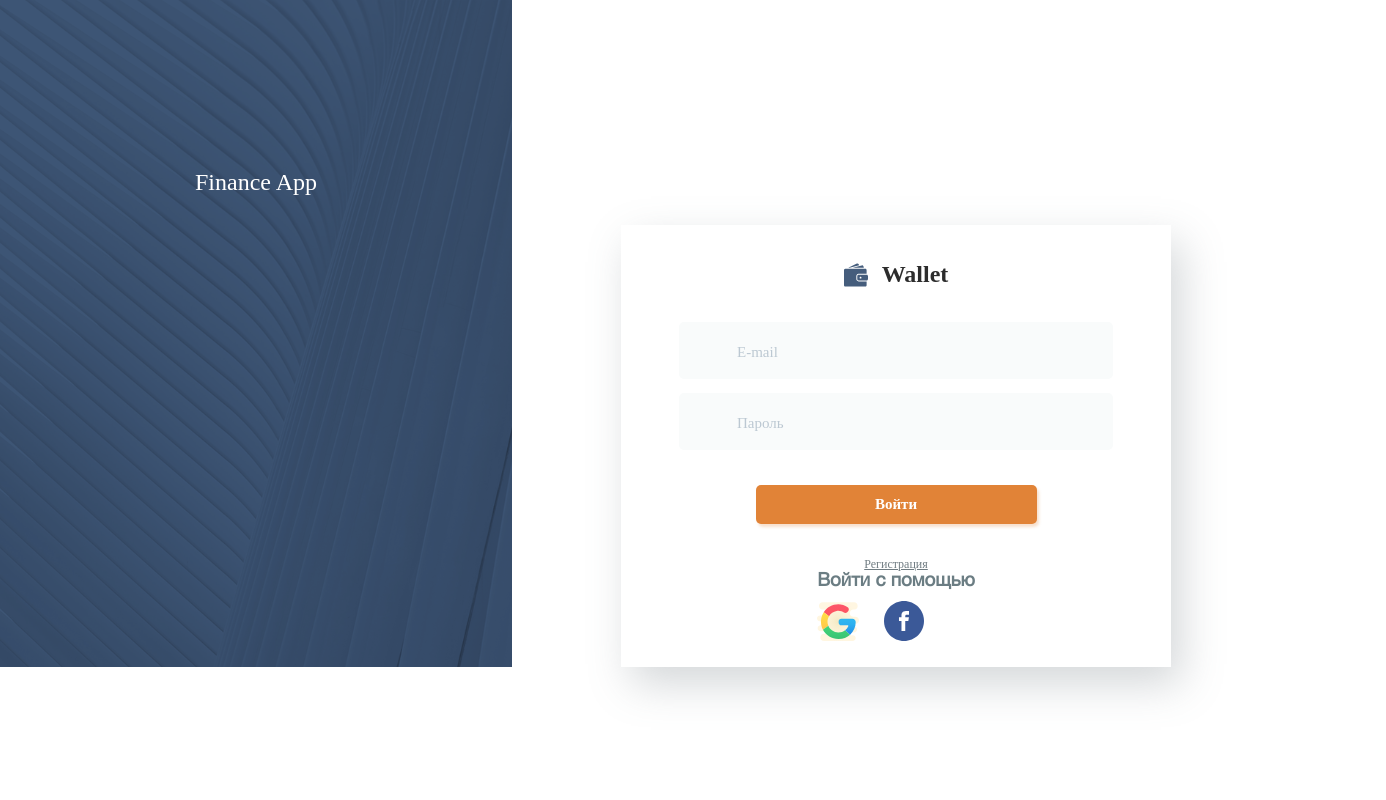
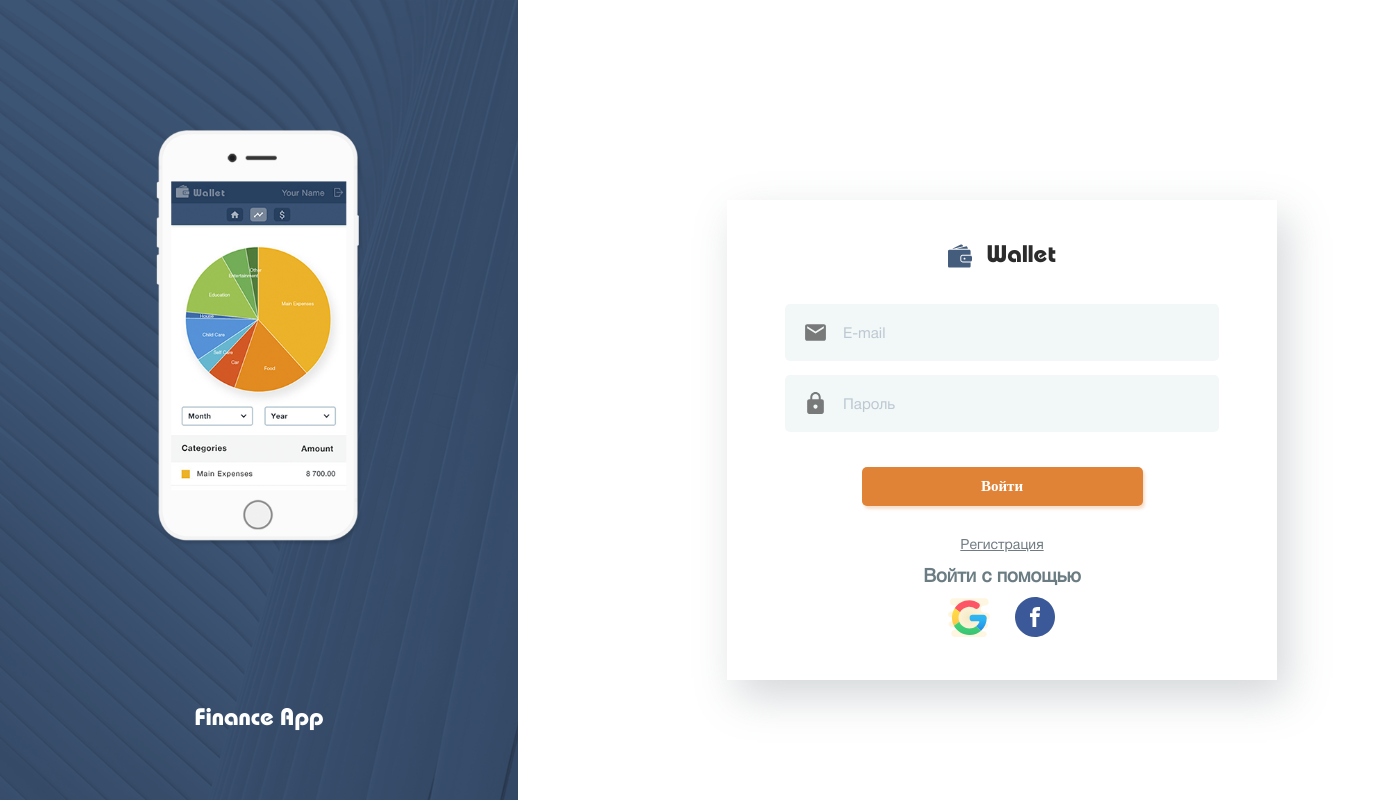
Before and after one commit to MIGHOST/FP_28, a React (Create React App) app: page /login in a window 1280 px wide. Shown: the whole page, 1386 px wide, since content can reach past the window. Built offline with nearby package versions, Linux system fonts and the light colour scheme.

Commit message:
fix_loginForm

```diff
--- a/src/Containers/Login/Login.js
+++ b/src/Containers/Login/Login.js
@@ -4,12 +4,11 @@ import styles from "./Login.module.css";
 import { useMediaQuery } from "react-responsive";
 
 const Login = () => {
-  const isDesktop = useMediaQuery({ query: "(max-width: 1280px)" });
-  const isTablet = useMediaQuery({ query: "(max-width: 768px)" });
-  const isMobileDevice = useMediaQuery({
-    query: "(max-device-width: 320px)",
-  });
-
+//   const isDesktop = useMediaQuery({ query: "(max-width: 1280px)" });
+  const isTablet = useMediaQuery({ query: "(max-width: 1023px)" });
+//   const isMobileDevice = useMediaQuery({
+//     query: "(max-device-width: 767px)",
+//   });
   return (
     <div className={styles.container}>
       <div className={styles.wrapper}>
@@ -52,19 +51,19 @@ const Login = () => {
             </form>
             <Link
               to="/registration"
-              className={styles.link_registation}
+              className={styles.link_registration}
               href="#"
             >
               Регистрация
             </Link>
 
-            <div className={styles.login}>
+            <div className={styles.login_box_social}>
               <h3 className={styles.social_title}>Войти c помощью</h3>
               <div className={styles.social_box}>
-                <Link to="/google" className={styles}>
+                <Link to="/google">
                   <div className={styles.google_box}></div>
                 </Link>
-                <Link to="/facebook" className={styles}>
+                <Link to="/facebook">
                   <div className={styles.fb_box}></div>
                 </Link>
               </div>
--- a/src/Containers/Login/Login.module.css
+++ b/src/Containers/Login/Login.module.css
@@ -1,11 +1,21 @@
+@font-face {
+  font-family: "BauhausC";
+  src: url("../../fonts/bauhouse/BauhausC_Medium_Bold.ttf") format("woff2");
+}
+@font-face {
+  font-family: "HelveticaNeueCyr";
+  src: url("../../fonts/HelveticaNeueCyr/HelveticaNeueCyr-Roman.ttf")
+    format("woff2");
+}
+
 .container {
   display: flex;
-  justify-content: center;
+  /* justify-content: space-around; */
 }
 
 .wrapper {
   display: flex;
-  max-width: 1280px;
+  /* max-width: 1280px; */
 }
 
 .wrapper_left {
@@ -13,48 +23,52 @@
   flex-direction: column;
   align-items: center;
   padding: 130px 0 67px;
-  min-width: 32em;
-  /* height: 100vh; */
+  margin-right: 100px;
+  /* min-width: 512px; */
+  height: 100vh;
   background-blend-mode: multiply;
-  background: rgb(61, 85, 117) url("./images/Слой_1.png") center;
+  background: rgb(61, 85, 117) url("./images/Layer1.png") center;
   background-size: cover;
 }
 
 .wrapper_phone {
   width: 298px;
-  /* height: 599px; */
-  margin-bottom: 39px;
+  height: 599px;
+  margin: 0 110px 39px;
   background: url("./images/5-layers.webp") no-repeat center;
   background-size: contain;
 }
 
-.wrapper_left__title {
-  color: #ffffff;
-  font-family: "Bauhaus C";
-  font-size: 24px;
-  font-weight: 500;
-
-}
 
 .wrapper_right {
   width: 48em;
   /* height: auto; */
+  margin: 0 auto;
   display: flex;
   justify-content: center;
-  padding-top: 225px;
+  padding-top: 200px;
+  /* margin-right: 20px; */
 }
 
 .wrapper_login {
   display: flex;
   flex-direction: column;
-  padding: 36px 58px 20px;
+  margin: 0 auto;
+  padding: 42px 58px;
   align-items: center;
   width: 550px;
-  /* height: 390px; */
+  height: 480px;
   box-shadow: 10px 17px 40px rgba(112, 124, 130, 0.3);
   background-color: #ffffff;
 }
+.wrapper_left__title {
+  color: #ffffff;
+  font-family: "BauhausC";
+  font-size: 24px;
+  font-weight: 500;
+  margin-top: 120px;
 
+}
 .img_logo {
   width: 24px;
   height: 24px;
@@ -70,7 +84,7 @@
 
 .title {
   color: #2c2c2c;
-  font-family: "Bauhaus C";
+  font-family: "BauhausC";
   font-size: 24px;
   font-weight: 700;
 }
@@ -86,10 +100,10 @@
 .input {
   width: 100%;
   height: 57px;
-  background-color: #f9fbfb;
+  background-color: #f2f7f7;
   border: none;
   border-radius: 5px;
-  font-family: "Helvetica Neue Cyr - Roman";
+  font-family: "HelveticaNeueCyr";
   font-size: 20px;
   font-weight: 400;
   padding-left: 58px;
@@ -103,7 +117,7 @@
 
 .input::placeholder {
   color: #bcc8d2;
-  font-family: "Helvetica Neue Cyr - Roman";
+  font-family: "HelveticaNeueCyr";
   font-size: 15px;
   font-weight: 400;
 
@@ -119,20 +133,28 @@
 
 .icon {
   position: absolute;
-  top: 21px;
+  top: 16px;
   left: 18px;
   width: 20px;
   /* height: 16px; */
 }
 
 .icon_email {
-  background: url('./images/icons/baseline-email-24px.svg') no-repeat;
+
+  width: 25px;
+  height: 25px;
+  background-image: url('./images/icons/baseline-email-24px.svg');
   background-size: contain;
+  opacity: 0.5;
 }
 
 .icon_password {
-  background: url('./images/icons/baseline-lock-24px.svg') no-repeat;
+
+  width: 25px;
+  height: 25px;
+  background-image: url('./images/icons/baseline-lock-24px.svg');
   background-size: contain;
+  opacity: 0.5;
 }
 
 
@@ -140,7 +162,7 @@
   width: 281px;
   height: 39px;
   color: #ffffff;
-  font-family: "Helvetica Neue Cyr";
+  font-family: "HelveticaNeueCyrr";
   font-size: 15px;
   font-weight: 700;
   box-shadow: 2px 3px 3px rgba(225, 131, 55, 0.25);
@@ -150,48 +172,63 @@
   margin-bottom: 33px;
 }
 
-.link_registation {
+.link_registration {
   color: #707c82;
-  font-family: "Helvetica Neue Cyr - Roman";
-  font-size: 12px;
+  font-family: "HelveticaNeueCyr";
+  font-size: 14px;
   font-weight: 400;
   text-decoration: underline;
+  margin-bottom: 15px;
 }
 
+/* ==========Tablet====*/
 
-@media screen and (max-width: 769px) {
+@media screen and (max-width: 1023px) {
   .wrapper {
     width: 769px;
+    background-blend-mode: multiply;
+    background: rgb(61, 85, 117) url("./images/Layer1.png") center;
+    background-size: cover;
   }
 
   .wrapper_right {
     display: flex;
-    flex-direction: column;
-    align-items: center;
-    justify-content: start;
-    padding: 319px 0 69px;
-    height: 100vh;
-    background-blend-mode: multiply;
-    background: rgb(61, 85, 117) url("./images/Слой_1.png") center;
-    background-size: cover;
+    /* flex-direction: column; */
+    /* align-items: center; */
+    /* justify-content: start; */
+    /* padding: 319px 0 69px; */
+    /* height: 100vh; */
+
   }
+
+  .wrapper_left__title {
+    color: #ffffff;
+    font-family: "BauhausC";
+    font-size: 24px;
+    font-weight: 500;
+    margin-top: 120px;
+
+  }
+
 
   .wrapper_login {
     margin-bottom: 227px;
   }
+
+
 }
 
-@media screen and (max-width: 414px) {
+/* ==========Mobile============= */
+
+@media screen and (max-width: 767px) {
 
   .wrapper {
-    width: 320px;
-    height: auto;
+    min-width: 320px;
+
   }
 
   .wrapper_right {
     padding: 0;
-    width: 100%;
-    height: auto;
     background: none;
   }
 
@@ -213,14 +250,23 @@
   }
 }
 
+.login_box_social{
+  margin: 0 auto;
+  padding: 0;
+  padding-bottom: 25px;
+}
 
 .social_box{
-  display: inline-flex;
+  display: flex;
   justify-content: center;
+  text-align: center;
   margin: 0 auto;
   padding: 0;
+  padding-bottom: 15px;
   margin-top: 10px;
+
 }
+
 .social_title{
   margin: 0;
   padding: 0;
```
Also changed, not shown: src/Containers/Login/images/Layer1.png (renamed from src/Containers/Login/images/Слой_1.png).
